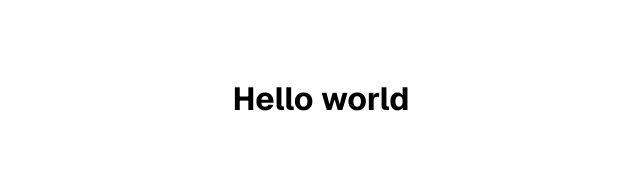
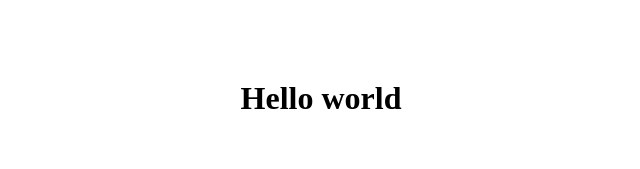
Before and after one commit to Muneer911/amin-client, a Next.js app: page / in a window 1280 px wide. Shown: the top 169 px of the page, without its empty margins (319-959 px from the left). Built offline with nearby package versions, Linux system fonts and the light colour scheme.

Commit message:
Refactor layout component to use updated Geist font import and remove unused font variables

```diff
--- a/src/app/layout.jsx
+++ b/src/app/layout.jsx
@@ -1,14 +1,4 @@
-import { Geist, Geist_Mono } from "next/font/google";
-
-const geistSans = Geist({
-  variable: "--font-geist-sans",
-  subsets: ["latin"],
-});
-
-const geistMono = Geist_Mono({
-  variable: "--font-geist-mono",
-  subsets: ["latin"],
-});
+import { Geist } from "geist/font";
 
 export const metadata = {
   title: "Create Next App",
@@ -18,9 +8,7 @@ export const metadata = {
 export default function RootLayout({ children }) {
   return (
     <html lang="en">
-      <body className={`${geistSans.variable} ${geistMono.variable}`}>
-        {children}
-      </body>
+      <body className={``}>{children}</body>
     </html>
   );
 }
```
